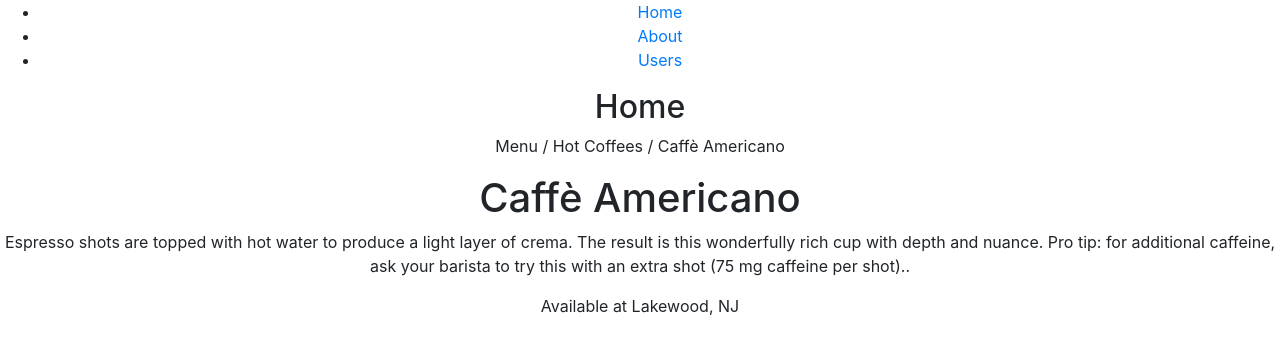
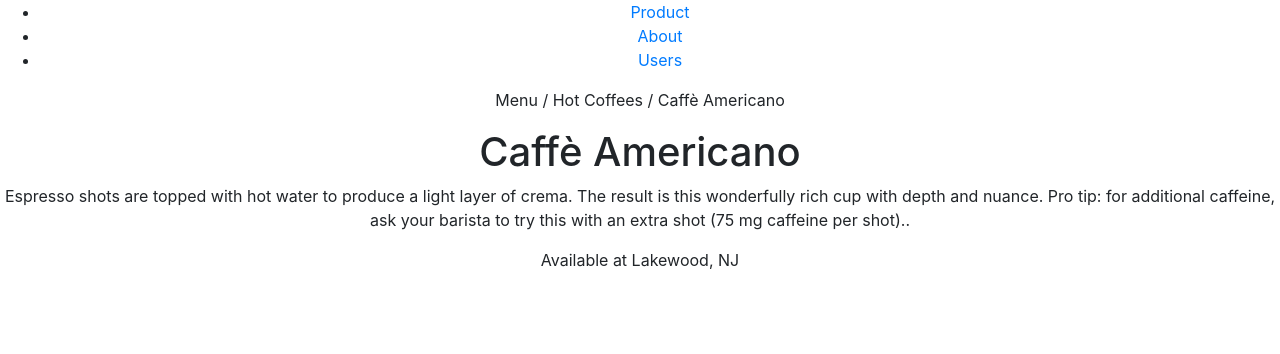
Before and after one commit to denzildoyle/starbucks-app-clone-react, a React (Create React App) app: page / in a window 1280 px wide. Shown: the top 354 px of the page. Built offline with nearby package versions, Linux system fonts and the light colour scheme.

Commit message:
Create product page

```diff
--- a/src/App.tsx
+++ b/src/App.tsx
@@ -1,6 +1,5 @@
 import React from 'react';
 import Navmenu from './components/Navmenu';
-import Description from './components/product/Description';
 
 import './App.css';
 
@@ -8,7 +7,6 @@ export default function App() {
   return (
     <div className="App">
       <Navmenu/>
-      <Description breadCrumbs="Menu / Hot Coffees / Caffè Americano" title="Caffè Americano" description="Espresso shots are topped with hot water to produce a light layer of crema. The result is this wonderfully rich cup with depth and nuance. Pro tip: for additional caffeine, ask your barista to try this with an extra shot (75 mg caffeine per shot).." location="Available at Lakewood, NJ"/>
     </div>
   );
 }
--- a/src/components/Navmenu.tsx
+++ b/src/components/Navmenu.tsx
@@ -5,6 +5,7 @@ import {
     Route,
     Link
 } from "react-router-dom";
+import Product from '../pages/Product';
 
 export default function Navmenu() {
     return (
@@ -13,7 +14,7 @@ export default function Navmenu() {
                 <nav>
                     <ul>
                         <li>
-                            <Link to="/">Home</Link>
+                            <Link to="/">Product</Link>
                         </li>
                         <li>
                             <Link to="/about">About</Link>
@@ -27,29 +28,17 @@ export default function Navmenu() {
                 {/* A <Switch> looks through its children <Route>s and
             renders the first one that matches the current URL. */}
                 <Switch>
+                    <Route path="/">
+                        <Product />
+                    </Route>
                     <Route path="/about">
-                        <About />
+                        {/* <About /> */}
                     </Route>
                     <Route path="/users">
-                        <Users />
-                    </Route>
-                    <Route path="/">
-                        <Home />
+                        {/* <Users /> */}
                     </Route>
                 </Switch>
             </div>
         </Router>
     );
 }
-
-function Home() {
-    return <h2>Home</h2>;
-}
-
-function About() {
-    return <h2>About</h2>;
-}
-
-function Users() {
-    return <h2>Users</h2>;
-}
--- /dev/null
+++ b/src/pages/Product.tsx
@@ -0,0 +1,10 @@
+import React from 'react';
+import Description from '../components/product/Description';
+
+export default function Product() {
+    return (
+        <div className="App">
+            <Description breadCrumbs="Menu / Hot Coffees / Caffè Americano" title="Caffè Americano" description="Espresso shots are topped with hot water to produce a light layer of crema. The result is this wonderfully rich cup with depth and nuance. Pro tip: for additional caffeine, ask your barista to try this with an extra shot (75 mg caffeine per shot).." location="Available at Lakewood, NJ" />
+        </div>
+    );
+}
```
